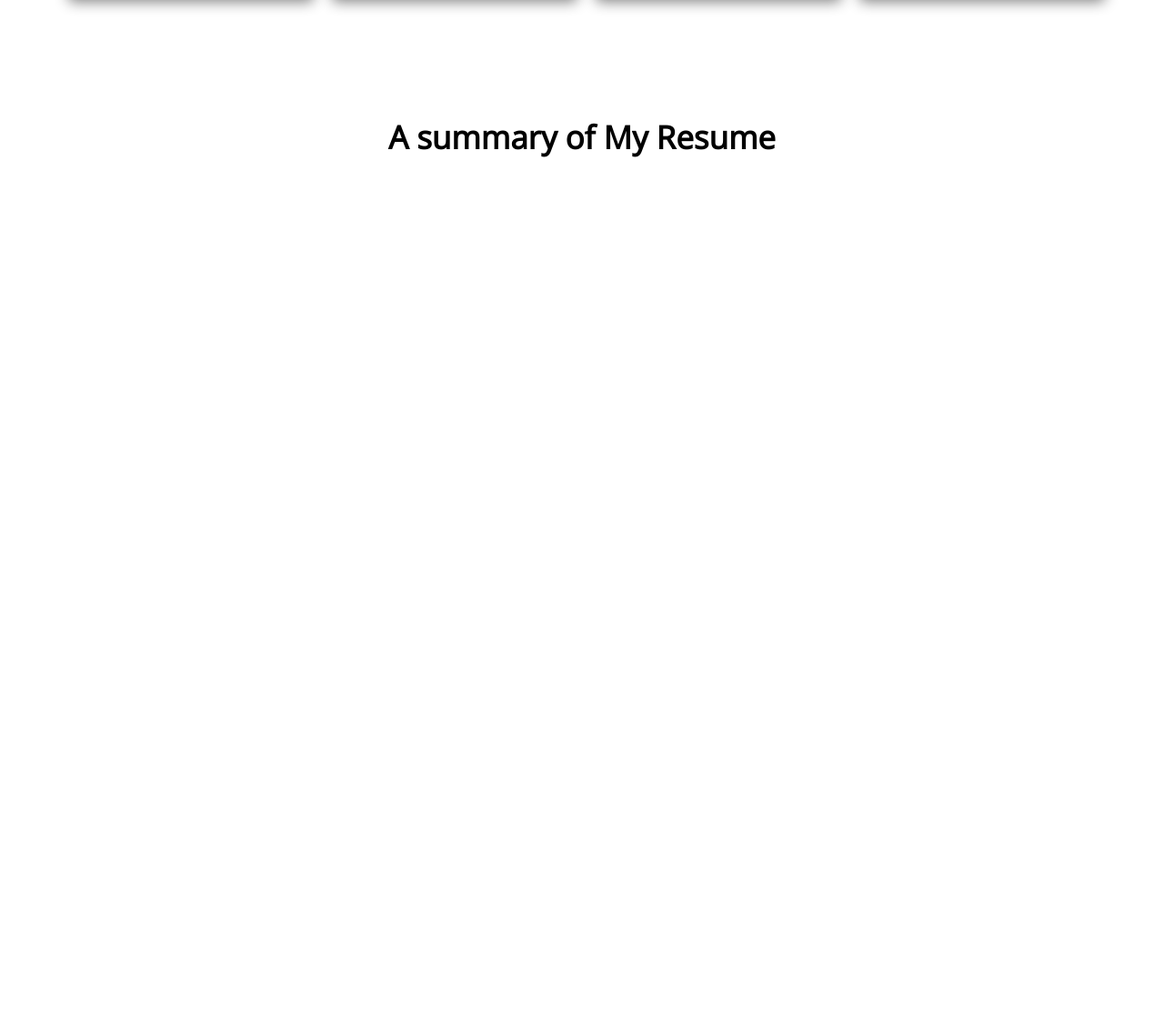
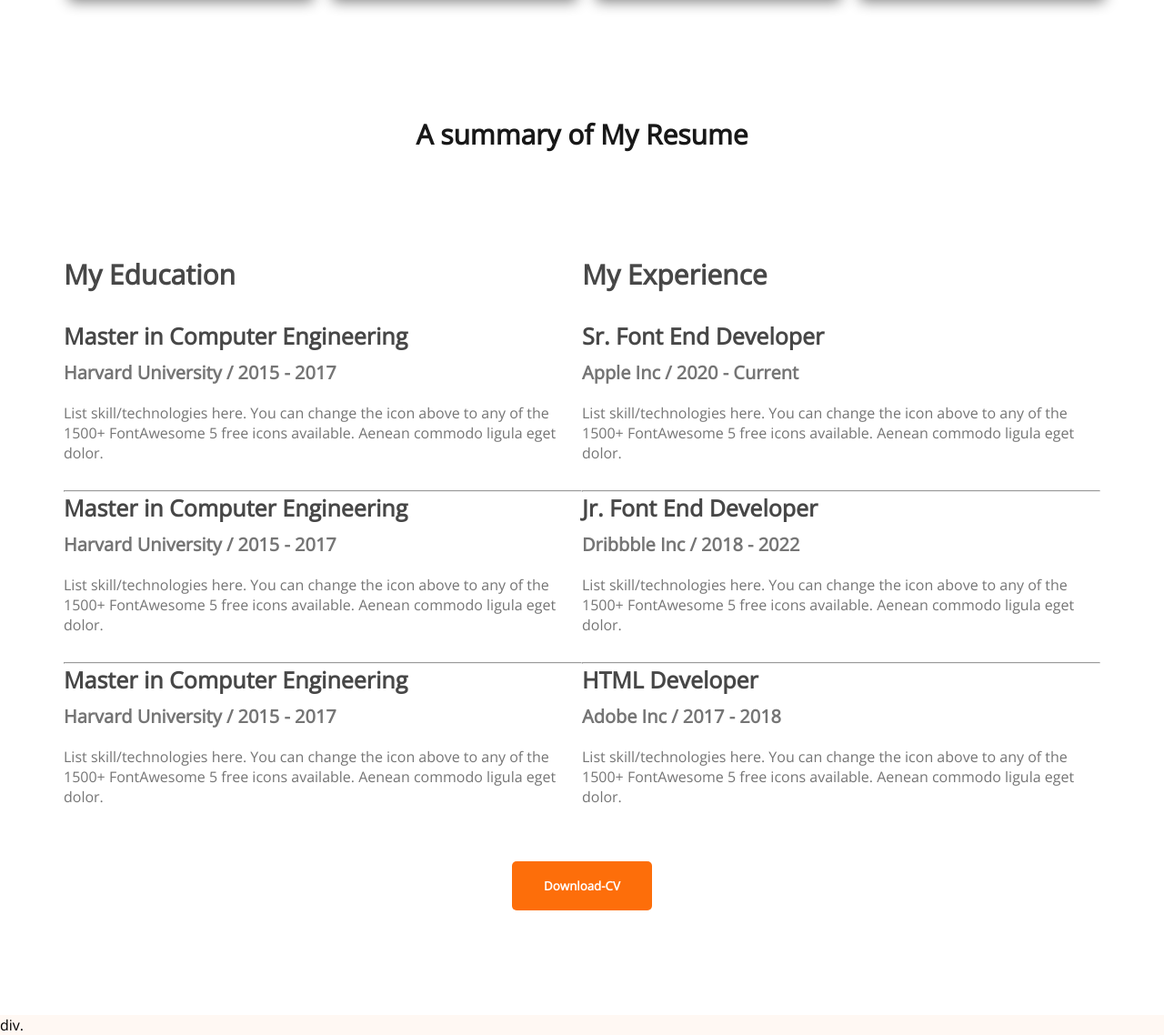
Before and after one commit to dev-nirob1/Projects, a plain HTML site: page index.html in a window 1280 px wide. Shown: the part 1980-3118 px from the top of the page at 91% size. Before the commit the page ends 2269 px from the top, so only its background shows below. Drawn offline with nearby package versions, Linux system fonts and the light colour scheme.

Commit message:
resume section complete

```diff
--- a/index.html
+++ b/index.html
@@ -105,18 +105,80 @@
 
         </section>
 
+        <!-- resume section -->
+
         <section class="resume">
-            <h3 class="section-title">A summary of My Resume</h3>
+            <h3 class="section-head">A summary of My Resume</h3>
 
+            <div class="resume-parts">
+                <div class="resume-content">
+                    <h3 class="resume-title">My Education</h3>
 
-
+                    <div class="resume-item">
+                        <h4 class="title">Master in Computer Engineering</h4>
+                        <h5 class="sub-title">Harvard University / 2015 - 2017</h5>
+                        <p class="resume-description">List skill/technologies here. You can change the icon above
+                            to any of the 1500+ FontAwesome 5 free icons available. Aenean commodo ligula eget dolor.
+                        </p>
+                    </div>
+                    <hr>
+                    <div class="resume-item">
+                        <h4 class="title">Master in Computer Engineering</h4>
+                        <h5 class="sub-title">Harvard University / 2015 - 2017</h5>
+                        <p class="resume-description">List skill/technologies here. You can change the icon above
+                            to any of the 1500+ FontAwesome 5 free icons available. Aenean commodo ligula eget dolor.
+                        </p>
+                    </div>
+                    <hr>
+                    <div class="resume-item">
+                        <h4 class="title">Master in Computer Engineering</h4>
+                        <h5 class="sub-title">Harvard University / 2015 - 2017</h5>
+                        <p class="resume-description">List skill/technologies here. You can change the icon above
+                            to any of the 1500+ FontAwesome 5 free icons available. Aenean commodo ligula eget dolor.
+                        </p>
+                    </div>
 
                 </div>
 
+                <div class="resume-content">
+                    <h3 class="resume-title">My Experience</h3>
+
+                    <div class="resume-item">
+                        <h4 class="title">Sr. Font End Developer</h4>
+                        <h5 class="sub-title">Apple Inc / 2020 - Current</h5>
+                        <p class="resume-description">List skill/technologies here. You can change the icon above
+                            to any of the 1500+ FontAwesome 5 free icons available. Aenean commodo ligula eget dolor.
+                        </p>
+                    </div>
+                    <hr>
+                    <div class="resume-item">
+                        <h4 class="title">Jr. Font End Developer</h4>
+                        <h5 class="sub-title">Dribbble Inc / 2018 - 2022</h5>
+                        <p class="resume-description">List skill/technologies here. You can change the icon above
+                            to any of the 1500+ FontAwesome 5 free icons available. Aenean commodo ligula eget dolor.
+                        </p>
+
+                    </div>
+                    <hr>
+
+                    <div class="resume-item">
+                        <h4 class="title">HTML Developer</h4>
+                        <h5 class="sub-title">Adobe Inc / 2017 - 2018</h5>
+                        <p class="resume-description">List skill/technologies here. You can change the icon above
+                            to any of the 1500+ FontAwesome 5 free icons available. Aenean commodo ligula eget dolor.
+                        </p>
+                    </div>
+                </div>
+            </div>
+            <div class="resume-btn">
+                <button class="btn-primary">Download-CV</button>
             </div>
         </section>
+    </main>
 
-    </main>
+    <footer>
+        div.
+    </footer>
 
 </body>
 
--- a/style.css
+++ b/style.css
@@ -157,9 +157,46 @@ main{
     margin-top: 130px;
     margin-bottom: 115px;
 }
-.resume-title{
+.section-head{
     text-align: center;
     font-weight: bold;
-    font-size: 35px;
+    font-size: 30px;
     color: #181818;
+    margin-bottom: 113px;
 }
+.resume-parts{
+    display: flex;
+    justify-content: space-between;
+}
+
+.resume-title{
+    font-weight: bold;
+    font-size: 30px;
+    color: #474747;
+    margin-bottom: 30px;
+}
+.resume-item .title{
+    font-size: 25px;
+    color: #474747;
+    margin-bottom: 10px;
+}
+.resume-item .sub-title{
+    font-size: 20px;
+    font-weight: 600;
+    color: #757575;
+    margin-bottom: 20px;
+}
+.resume-item .resume-description{
+    font-size: 16px;
+    color: #757575;
+    margin-bottom: 30px;
+}
+.resume-btn {
+    text-align: center;
+    margin-top: 30px;
+}
+
+/* footer styles */
+footer{
+    background-color: #FFF8F3;
+}
```
